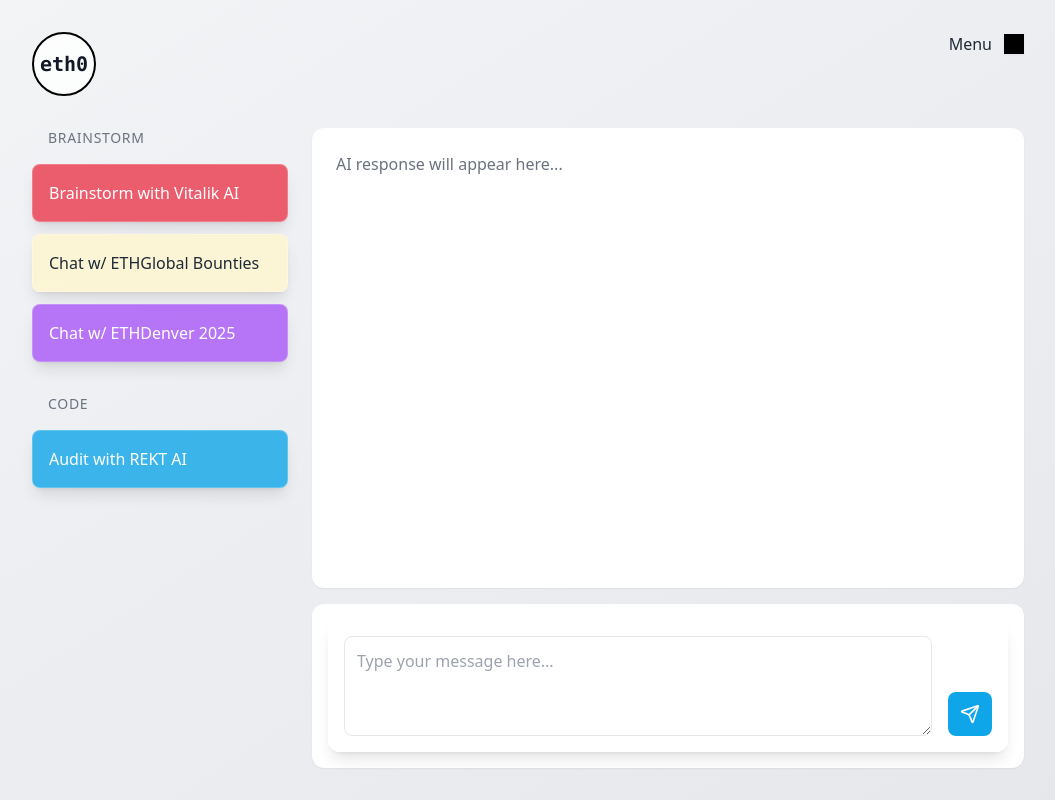
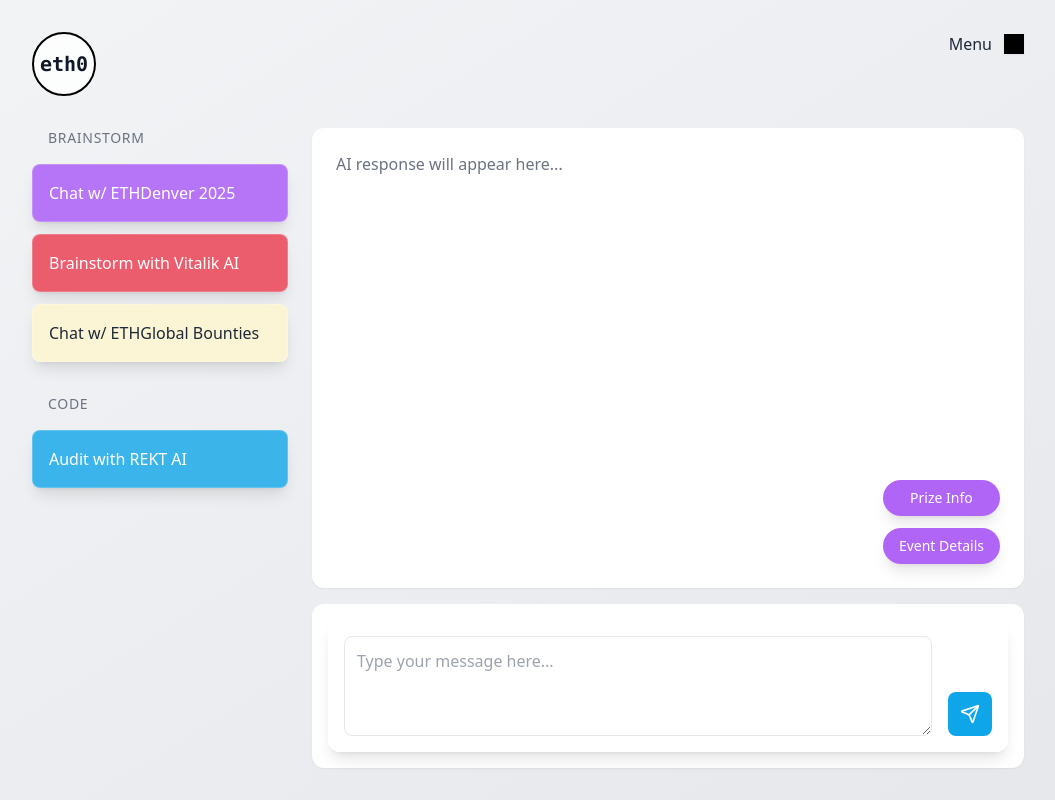
Before and after one commit to saboor2632/eth0, a React (Vite) app: page / in a window 1280 px wide. Shown: the whole page, without its empty margins (112-1167 px from the left). Built offline with nearby package versions, Linux system fonts and the light colour scheme.

Commit message:
Set ethdenver as default

```diff
--- a/src/pages/Index.tsx
+++ b/src/pages/Index.tsx
@@ -14,7 +14,7 @@ interface FloatingButton {
 const Index = () => {
   const [input, setInput] = useState("");
   const [response, setResponse] = useState("AI response will appear here...");
-  const [selectedDataset, setSelectedDataset] = useState<"bounties" | "vitalik" | "rekt" | "ethdenver" | null>(null);
+  const [selectedDataset, setSelectedDataset] = useState<"bounties" | "vitalik" | "rekt" | "ethdenver">("ethdenver");
   const [isMenuOpen, setIsMenuOpen] = useState(false);
   const [isLoading, setIsLoading] = useState(false);
 
@@ -141,7 +141,7 @@ const Index = () => {
           {
             label: "Get Vitalik's perspective",
             action: () => handleAction(
-              "I'd like to understand Vitalik's strategic vision. For this conversation, focus on providing insights about last conversation,based on drawing from Vitalik's writings, his thinking and perspectives."
+              "I'd like to understand Vitalik's strategic vision. For this conversation, focus on providing insights about Ethereum's ecosystem, governance, and future directions, drawing from Vitalik's writings and perspectives. Let's start with: What do you see as Ethereum's most crucial developments in the next few years?"
             )
           }
         ];
@@ -242,6 +242,12 @@ const Index = () => {
               <h2 className="text-sm font-medium text-gray-500 uppercase tracking-wider px-4">Brainstorm</h2>
               <div className="space-y-3">
                 <StickyNote
+                  color="purple"
+                  onClick={() => setSelectedDataset("ethdenver")}
+                >
+                  Chat w/ ETHDenver 2025
+                </StickyNote>
+                <StickyNote
                   color="red"
                   onClick={() => setSelectedDataset("vitalik")}
                 >
@@ -252,12 +258,6 @@ const Index = () => {
                   onClick={() => setSelectedDataset("bounties")}
                 >
                   Chat w/ ETHGlobal Bounties
-                </StickyNote>
-                <StickyNote
-                  color="purple"
-                  onClick={() => setSelectedDataset("ethdenver")}
-                >
-                  Chat w/ ETHDenver 2025
                 </StickyNote>
               </div>
             </div>
```
